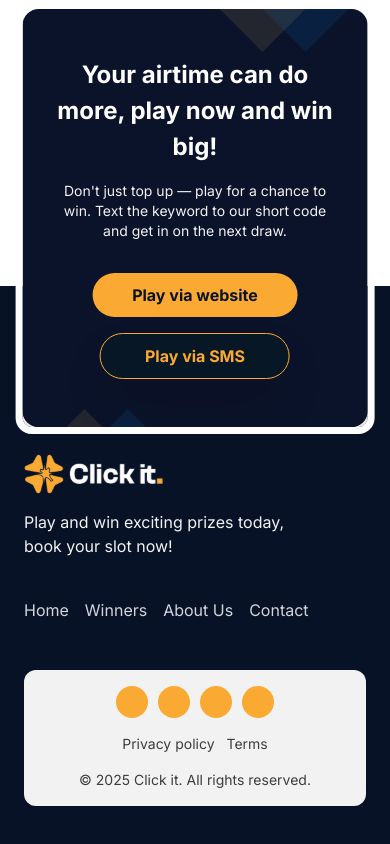
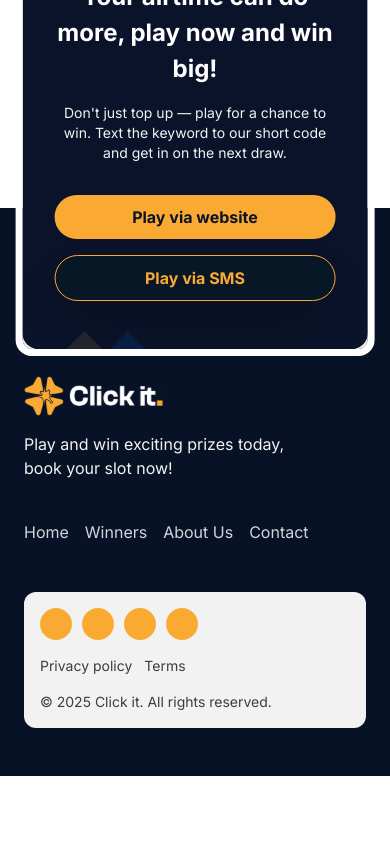
Before and after one commit to UdalaSolutions/clickIt-frontend, a Next.js app: page /terms in a window 390 px wide. Shown: the part 4078-4922 px from the top of the page. After the commit the page ends 4854 px from the top, so only its background shows below. Built offline with nearby package versions, Linux system fonts and the light colour scheme; some icons are missing.

Commit message:
mobile corrections

```diff
--- a/src/app/(extra)/layout.js
+++ b/src/app/(extra)/layout.js
@@ -2,7 +2,7 @@
 
 export default function AboutLayout({ children }) {
 	return (
-		<div className='relative bg-white py-14 px-4 flex items-center justify-center flex-col mt-20'>
+		<div className='relative bg-white py-14 px-2 sm:px-4 flex items-center justify-center flex-col mt-20'>
 			{/* Background overlay */}
 			<div
 				className='absolute inset-0 z-10 pointer-events-none about-us'
--- a/src/app/component/Footer.js
+++ b/src/app/component/Footer.js
@@ -52,14 +52,15 @@ const Footer = () => {
 								<div className='mt-8 flex flex-col sm:flex-row items-center justify-center gap-4'>
 									<Link
 										href='/play-now'
-										className='bg-primary text-[#0B132A] flex items-center justify-center font-bold rounded-full py-2.5 px-10 hover:scale-[1.02] transition-transform '>
+										className='w-full sm:w-auto bg-primary text-[#0B132A] flex items-center justify-center font-bold rounded-full py-2.5 px-10 hover:scale-[1.02] transition-transform'>
 										Play via website
 									</Link>
+
 									<button
-										className='inline-flex items-center gap-3   bg-[#081726] font-semibold py-2.5 px-11 rounded-full shadow-2xl hover:scale-[1.02] transition-transform border border-primary text-primary cursor-pointer'
+										className='w-full sm:w-auto inline-flex items-center justify-center gap-3 bg-[#081726] font-semibold py-2.5 px-10 rounded-full shadow-2xl hover:scale-[1.02] transition-transform border border-primary text-primary cursor-pointer'
 										aria-label='SMS CTA'
 										onClick={() => setIsOpen(true)}>
-										<span className='text-base  font-bold '>Play via SMS</span>
+										<span className='text-base font-bold'>Play via SMS</span>
 									</button>
 								</div>
 							</div>
@@ -103,7 +104,7 @@ const Footer = () => {
 						</div>
 
 						{/* Bottom white pill row with legal links (as in the design) */}
-						<div className='bg-[#F2F2F2] rounded-xl p-4 flex flex-col md:flex-row items-center justify-between gap-4  mt-12'>
+						<div className='bg-[#F2F2F2] rounded-xl p-4 flex flex-col md:flex-row md:items-center justify-between gap-4  mt-12'>
 							<div className='flex items-center gap-2.5'>
 								{/* Use Iconify icons inside large yellow circles */}
 								{socialIcons.map((s) => (
```
